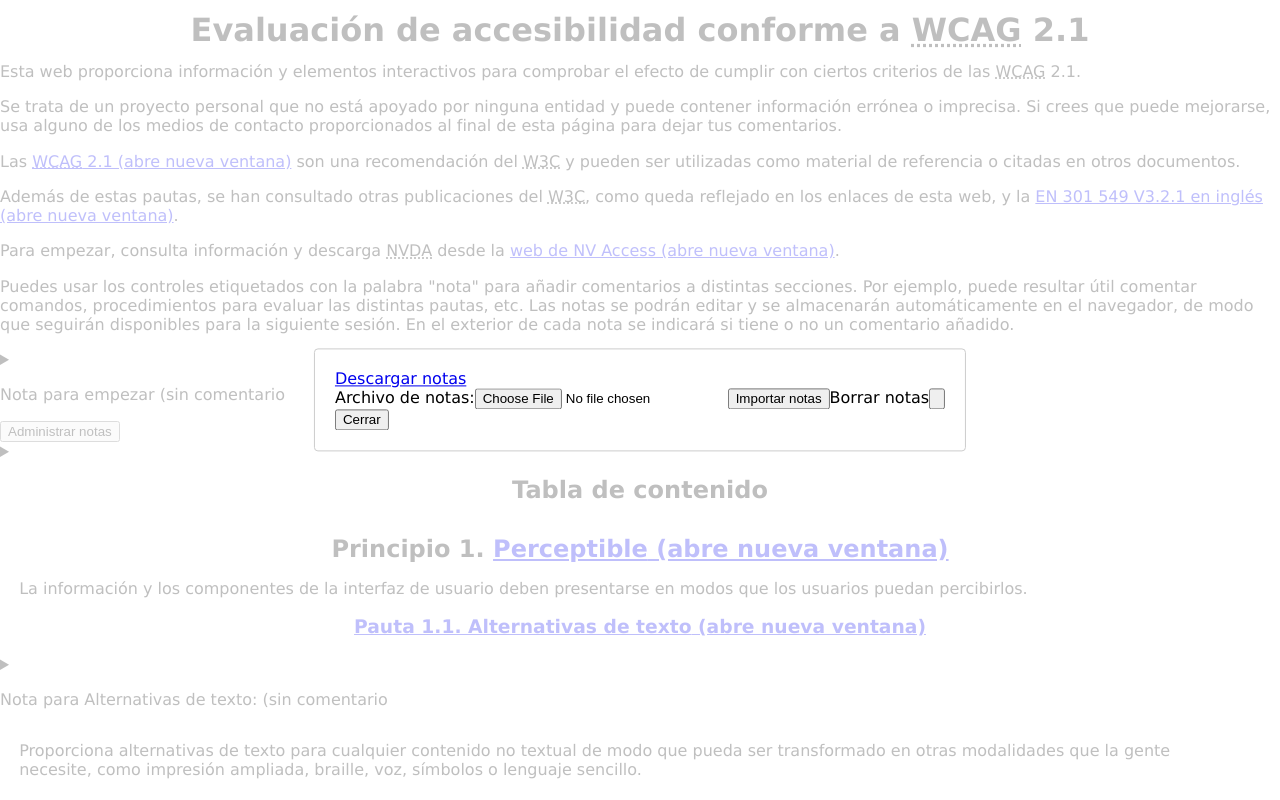
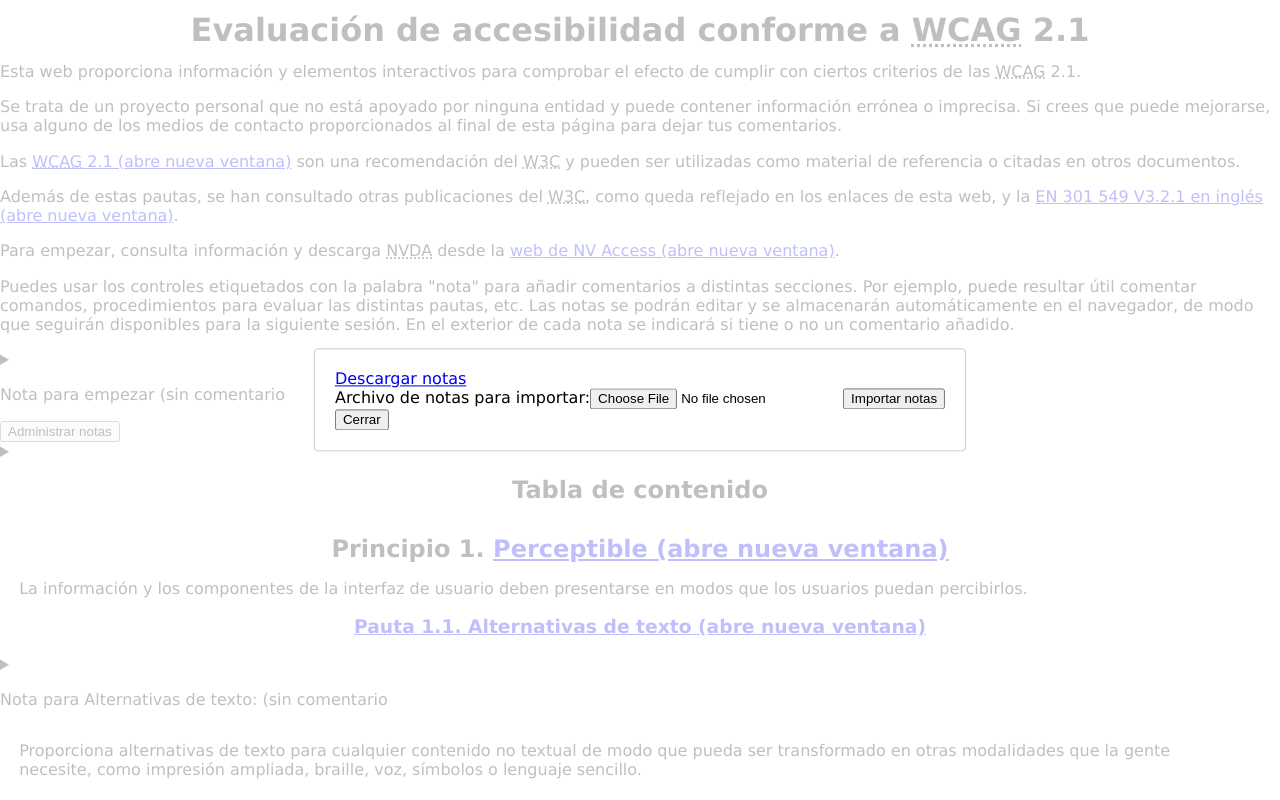
Before and after one commit to nvdaes/weba11y, a React (Create React App) app: page / in a window 1280 px wide. Both pictures are taken after a click on the button "Administrar notas". Shown: the top 800 px of the page. Built offline with nearby package versions, Linux system fonts and the light colour scheme.

Commit message:
Improve import notes and remove ability to delete them

```diff
--- a/src/components/complex/exportNotes.js
+++ b/src/components/complex/exportNotes.js
@@ -2,60 +2,61 @@ import { useState } from 'react';
 
 import ModalDialog from '../single/modalDialog';
 
-const DownloadLink = () =>{
-	const [loaded, setLoaded] = useState("");
+const Dialog = () =>{
+	const [outputText, setOutputText] = useState("");
 	const [fileData, setFileData] = useState("");
+
 	const handleChange = (e) => {
 		const fileReader = new FileReader();
 		fileReader.onload = async () => {
 		await setFileData(fileReader.result);
-		await setLoaded("Cargado");
+		await setOutputText("Cargado");
 	}
 		fileReader.readAsText(e.target.files[0]);
 	}
 
-	const handleClick= (e) => {
-		localStorage.clear();
-	}
-
 	const handleSubmit = (e) => {
 		e.preventDefault();
+		try {
 			const json = JSON.parse(fileData);
 			Object.entries(json).forEach(([key, value]) => {
 				localStorage.setItem(key, value);
 			});
+			setOutputText("Notas importadas. Podrás ver las nuevas notas cuando recargues la página.");
+		} catch(err) {
+			setOutputText(err);
+		}
 	}
 
 	return (
 		<>
 		<a download="nvda.json" href={`data:application/json;charset=utf-8,${encodeURIComponent(JSON.stringify(localStorage))}`}>Descargar notas</a>
 		<form onSubmit={handleSubmit}>
-<label>Archivo de notas:
+		<label>Archivo de notas para importar:
 		<input type="file" accept=".json" required onChange={handleChange} />
 		</label>
-<output>{loaded}</output>
+		<output>{outputText}</output>
 		<input type="submit" value="Importar notas" />
-<label>Borrar notas
-<input type="button" onClick={handleClick} />
-</label>
 		</form>
 		</>
-
 	)
 }
 
 const ExportNotes = () => {
 	const [isOpen, setIsOpen] = useState(false);
+
 	const handleClick = () => {
 		setIsOpen(true);
 	}
+
 	const closeModal = () => {
 		setIsOpen(false);
 	}
+
 	return (
 		<>
 		<button onClick={handleClick}>Administrar notas</button>
-	<ModalDialog isOpen={isOpen} closeModal={closeModal} contentLabel='Administrar notas' content={<DownloadLink />} />
+		<ModalDialog isOpen={isOpen} closeModal={closeModal} contentLabel='Administrar notas' content={<Dialog />} />
 		</>
 	)
 }
--- /dev/null
+++ b/src/components/single/notes.js
@@ -0,0 +1,2 @@
+const notes = {};
+export default notes;
```
Lines whose indentation alone changed are shown as unchanged.
